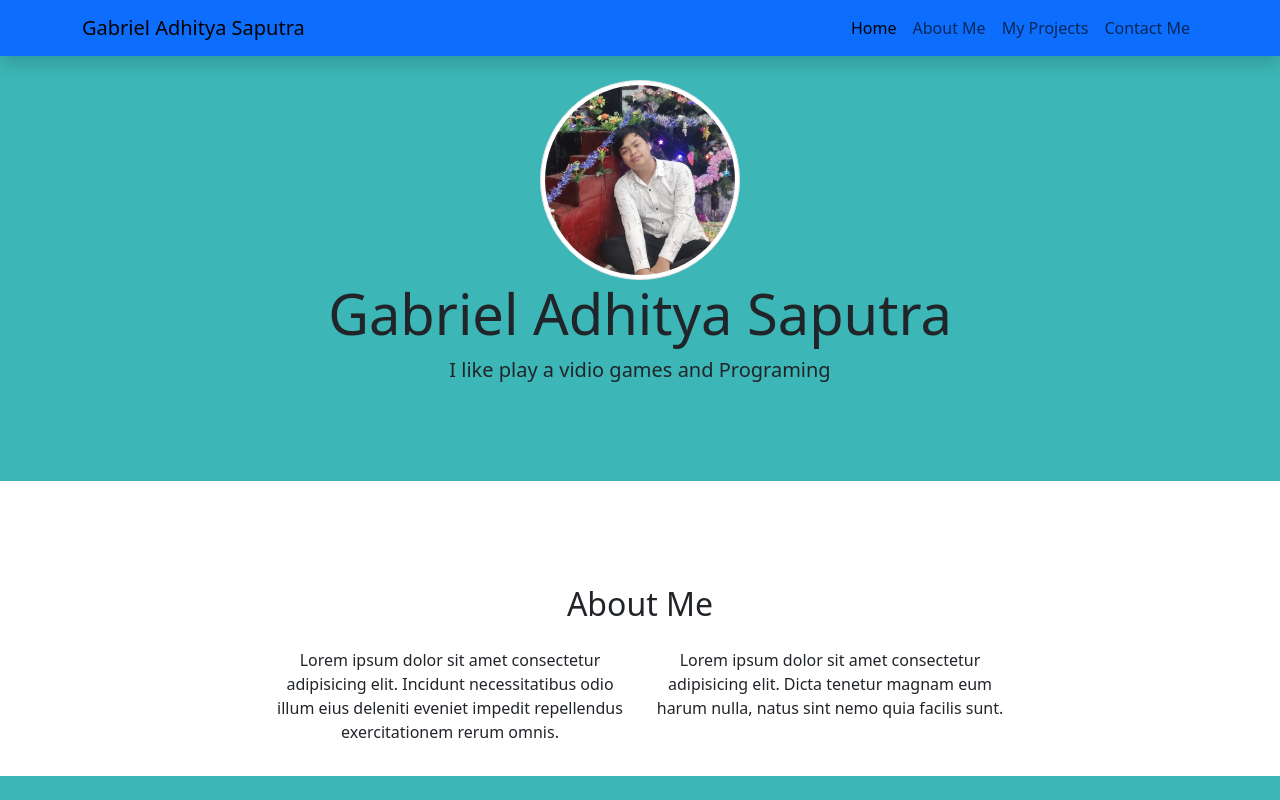
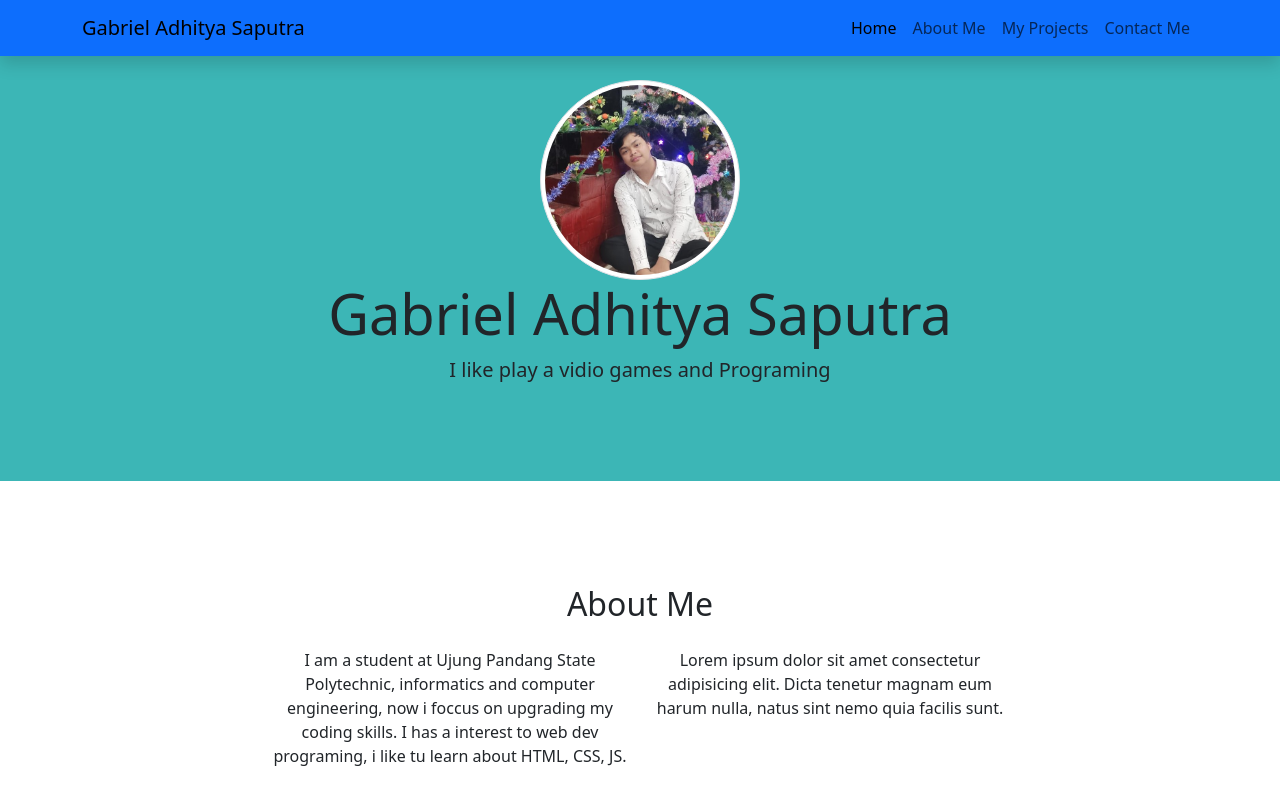
Before and after one commit to gabriel-adhitya-saputra/Portofolio, a plain HTML site: page index.html in a window 1280 px wide. Shown: the top 800 px of the page. Drawn offline with Linux system fonts and the light colour scheme.

Commit message:
Add About me 1

```diff
--- a/index.html
+++ b/index.html
@@ -68,8 +68,8 @@
         <div class="row justify-content-center text-center">
           <div class="col-md-4">
             <p>
-              Lorem ipsum dolor sit amet consectetur adipisicing elit. Incidunt necessitatibus odio
-              illum eius deleniti eveniet impedit repellendus exercitationem rerum omnis.
+              I am a student at Ujung Pandang State Polytechnic, informatics and computer engineering, now i foccus
+              on upgrading my coding skills. I has a interest to web dev programing, i like tu learn about HTML, CSS, JS.
             </p>
           </div>
           <div class="col-md-4">
```
